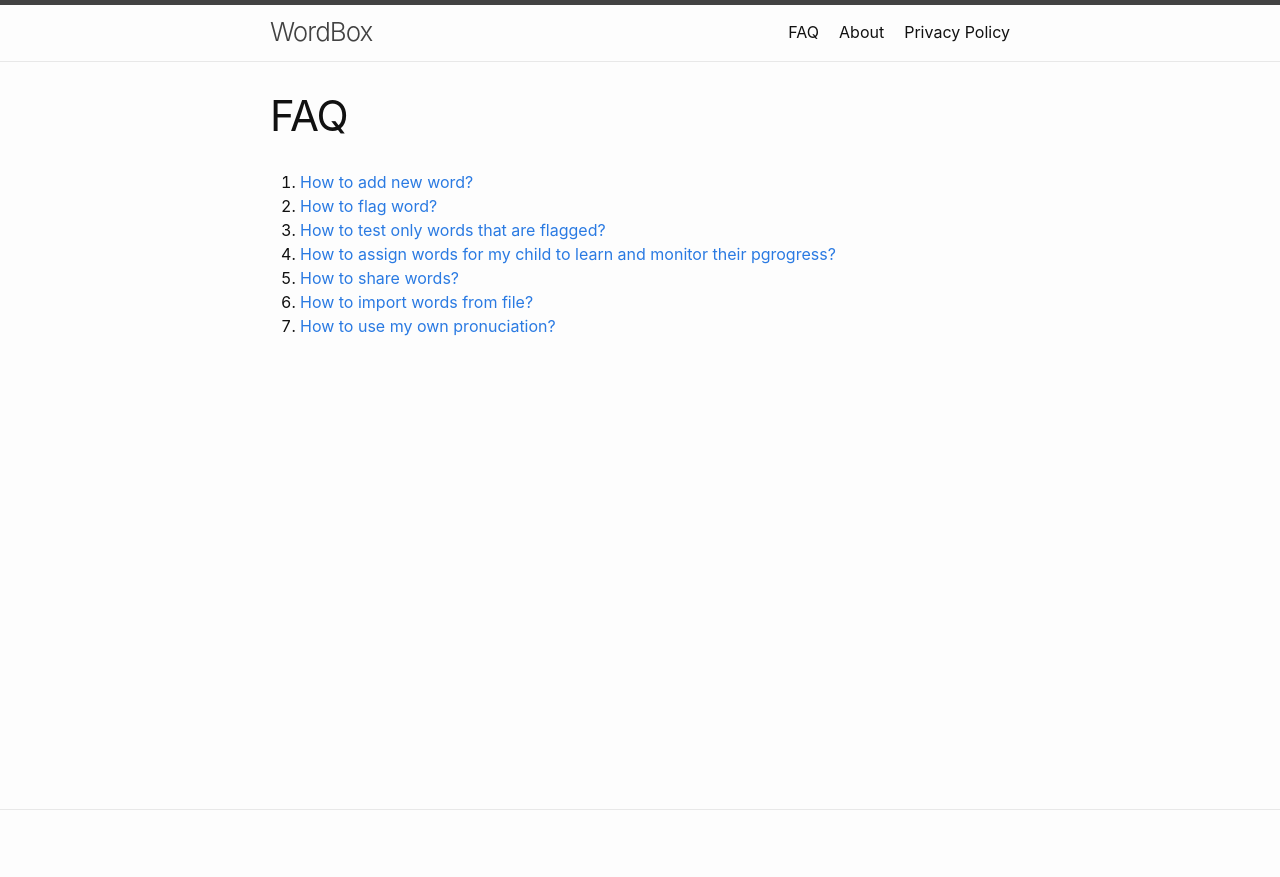
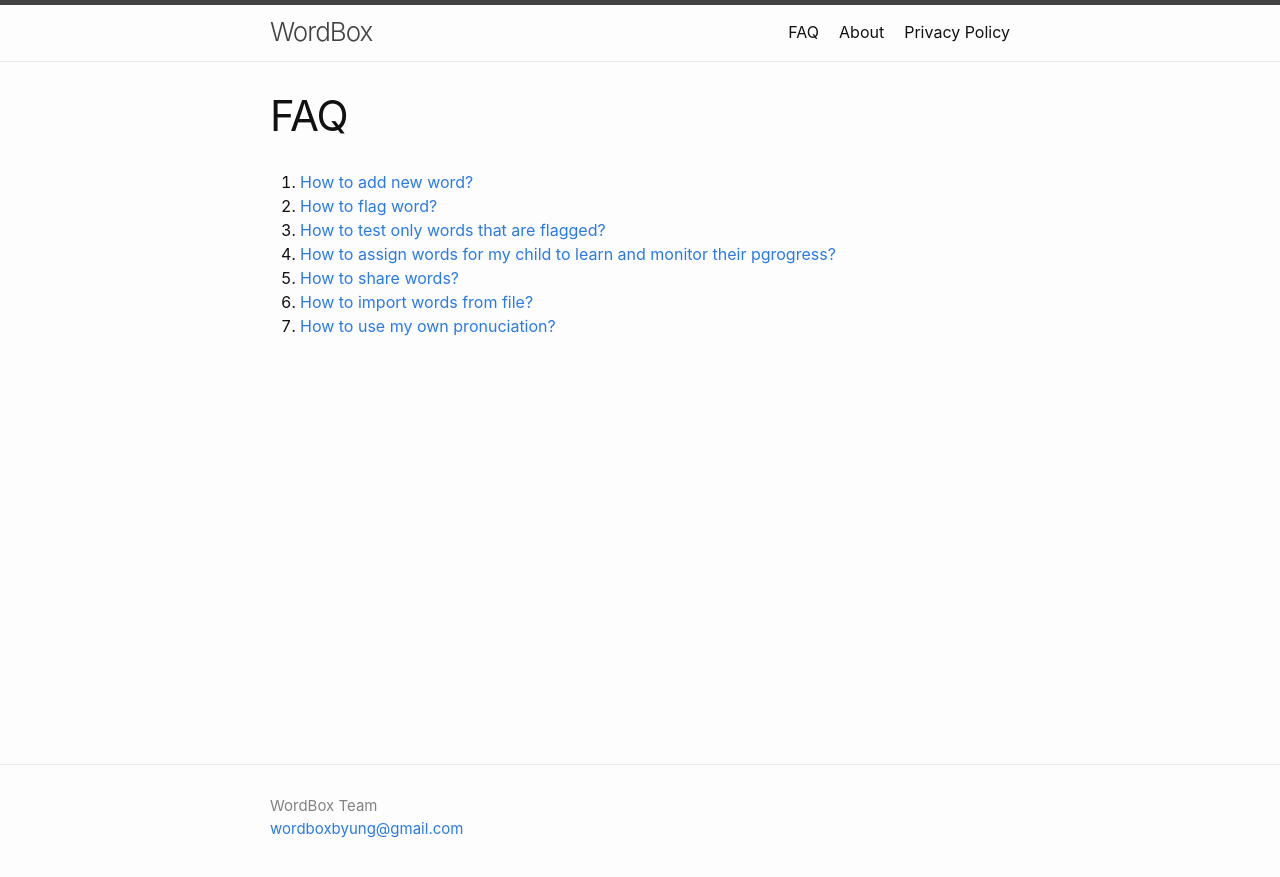
Before and after one commit to wordboxbyung/wordboxbyung.github.io, a Jekyll site: the page built from FAQ.md, in a window 1280 px wide. Shown: the top 877 px of the page. Built offline with Jekyll 4.4.1, drawn with Linux system fonts in a browser that asks for light colours.

Commit message:
added author.name and author.email

```diff
--- a/_config.yml
+++ b/_config.yml
@@ -19,7 +19,9 @@
 # in the templates via {{ site.myvariable }}.
 
 title: WordBox
-email: wordboxbyung@gmail.com
+author:
+  name: WordBox Team
+  email: wordboxbyung@gmail.com
 #description: >- # this means to ignore newlines until "baseurl:"
 #baseurl: "" # the subpath of your site, e.g. /blog
 #url: "" # the base hostname & protocol for your site, e.g. http://example.com
@@ -31,6 +33,7 @@ markdown: kramdown
 theme: minima
 plugins:
   - jekyll-feed
+  - jekyll-seo-tag
 
 # Exclude from processing.
 # The following items will not be processed, by default.
```
Also changed, not shown: 1 other file.
